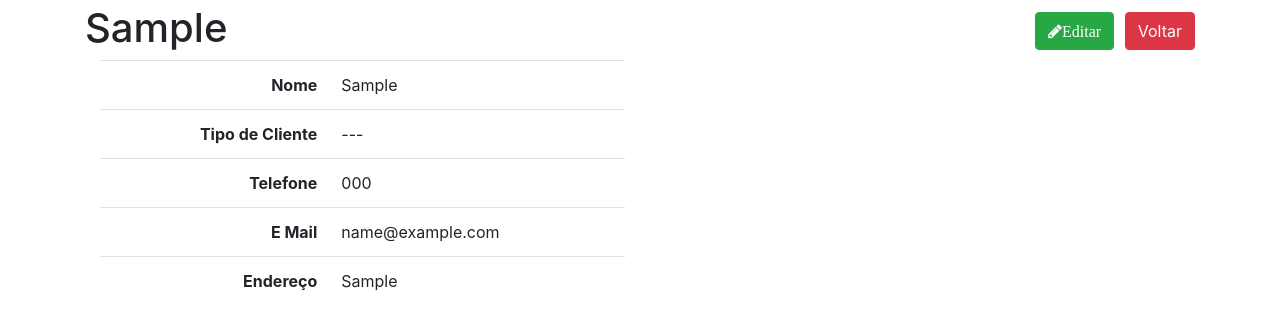
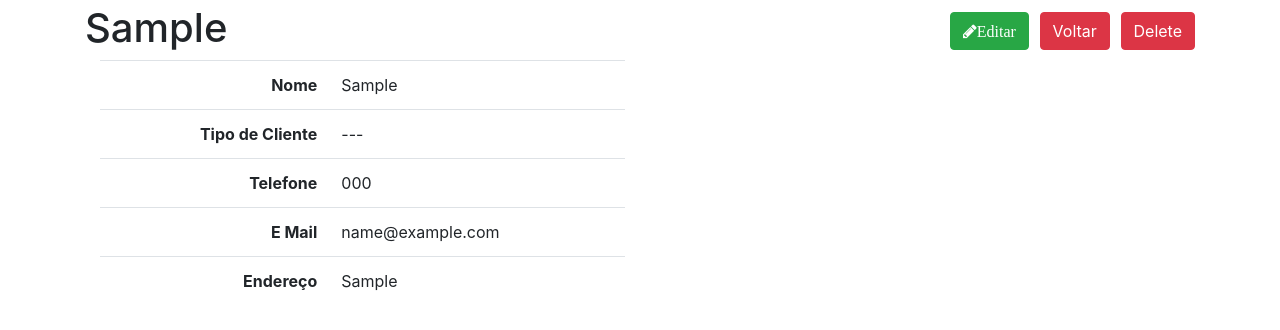
Before and after one commit to ryaMarks/ControleEstoque, a Django app: page /clientes/1/ in a window 1280 px wide. Shown: the part 56-386 px from the top of the page. Run offline with Django 3.2, Linux system fonts and the light colour scheme; a user stored in the database is signed in; tables that the repository leaves empty hold one stand-in row (values such as "Sample post"); some libraries are stand-ins or nearby versions.

Commit message:
criada função de excluir cliente

```diff
--- a/projeto/clientes/templates/cliente_detail.html
+++ b/projeto/clientes/templates/cliente_detail.html
@@ -9,6 +9,7 @@
                 </button>
             </a>
             <a href="{% url 'clientes:clientes_list' %}" class="btn btn-danger">Voltar</a>
+            <a href="{% url 'clientes:cliente_delete' object.pk %}" class="btn btn-danger">Delete</a>
         </span>
     </h1>
 
--- a/projeto/clientes/urls.py
+++ b/projeto/clientes/urls.py
@@ -6,4 +6,5 @@ urlpatterns = [
     path('', v.ClientesList.as_view(), name='clientes_list'),
     path('add/', v.add_client.as_view(), name='clientes_add'),
     path('<int:pk>/', v.cliente_detail, name='cliente_detail'),
+    path('delete/<int:pk>', v.cliente_delete, name='cliente_delete'),
 ]
--- a/projeto/clientes/views.py
+++ b/projeto/clientes/views.py
@@ -1,3 +1,4 @@
+from django.contrib.auth.decorators import login_required
 from django.shortcuts import render
 from .models import Cliente
 from .forms import ClienteForm
@@ -17,6 +18,14 @@ class ClientesList(ListView):
     paginate_by = 10
 
 
+@login_required
+def cliente_delete(request, pk):
+    cliente = Cliente.objects.get(pk=pk)
+    cliente.delete()
+    return render(request, 'clientes_list.html')
+
+
+@login_required
 def cliente_detail(request, pk):
     template_name = 'cliente_detail.html'
     obj = Cliente.objects.get(pk=pk)
```
